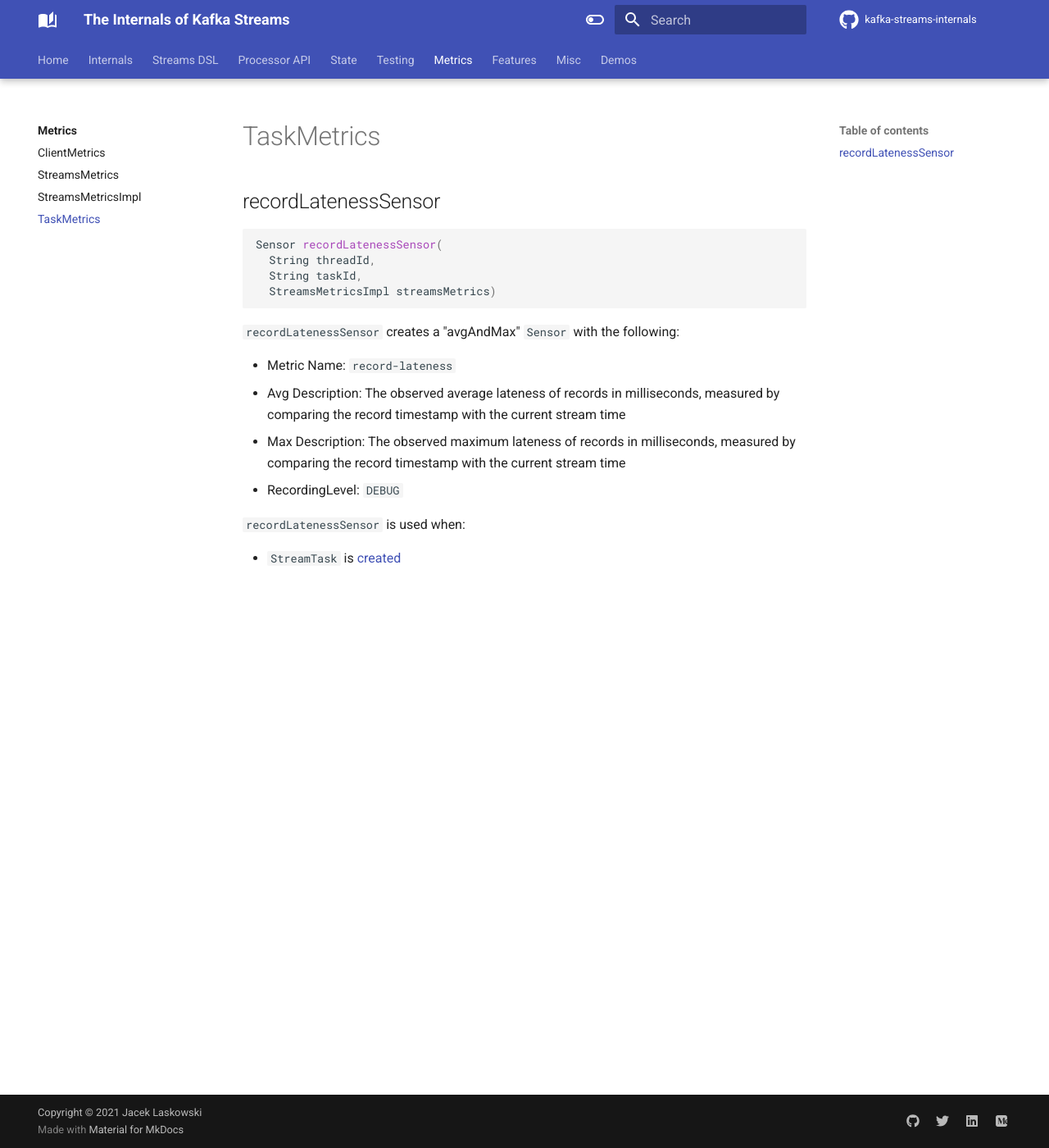
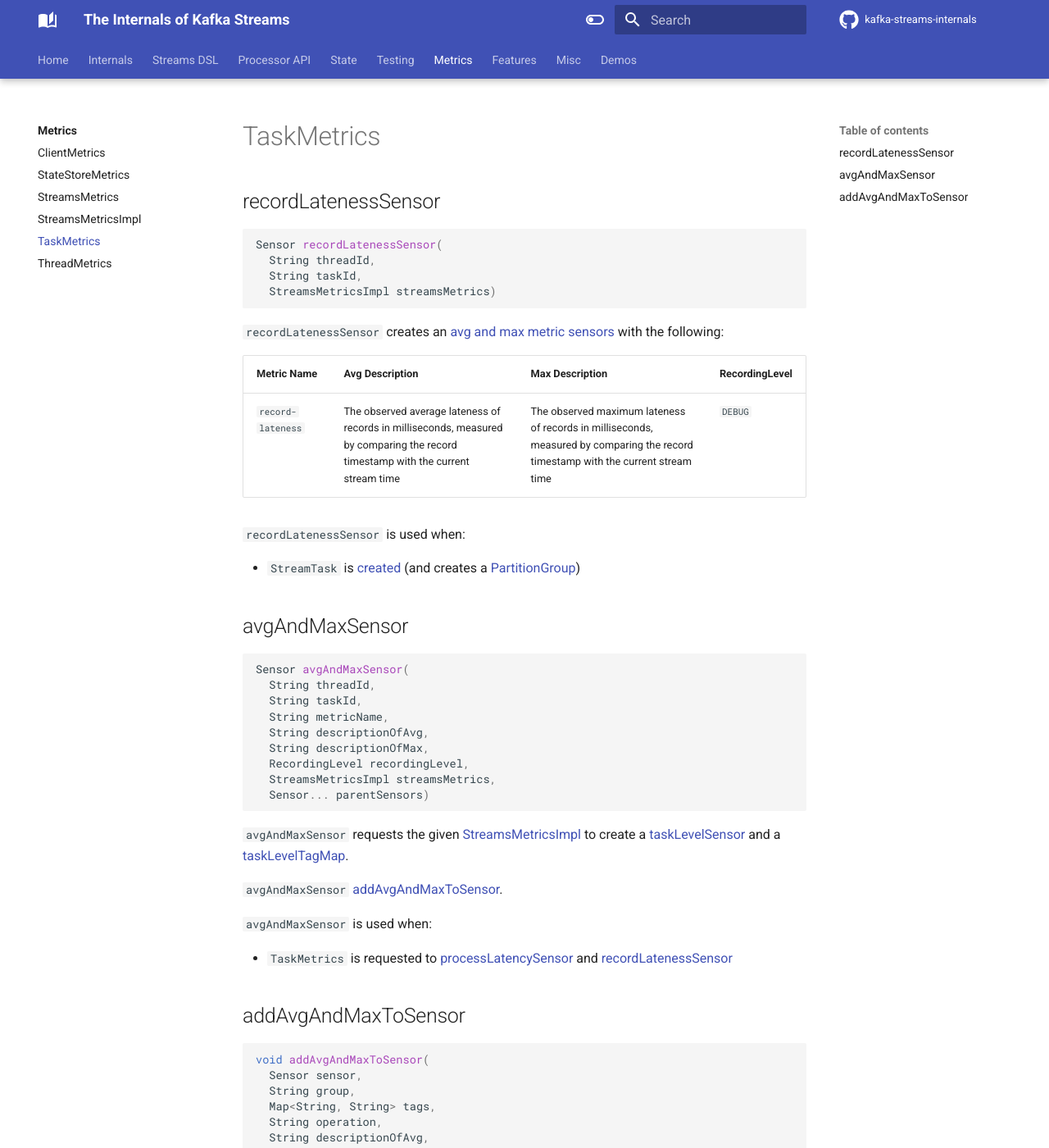
Before and after one commit to japila-books/kafka-streams-internals, an MkDocs documentation site: the page built from docs/metrics/TaskMetrics.md, in a window 1280 px wide and 1400 px high. Shown: the whole window at 82% size. Built offline with MkDocs 1.6.1 and Material for MkDocs 9.7.7, drawn with Linux system fonts in a browser that asks for light colours; comment, search, counter and statistics services are not loaded; some of the changed text lies outside the part shown.

Commit message:
Metric sensors

````diff
--- a/docs/metrics/TaskMetrics.md
+++ b/docs/metrics/TaskMetrics.md
@@ -9,13 +9,55 @@
   StreamsMetricsImpl streamsMetrics)
 ```
 
-`recordLatenessSensor` creates a "avgAndMax" `Sensor` with the following:
+`recordLatenessSensor` creates an [avg and max metric sensors](#avgAndMaxSensor) with the following:
 
-* Metric Name: `record-lateness`
-* Avg Description: The observed average lateness of records in milliseconds, measured by comparing the record timestamp with the current stream time
-* Max Description: The observed maximum lateness of records in milliseconds, measured by comparing the record timestamp with the current stream time
-* RecordingLevel: `DEBUG`
+Metric Name | Avg Description | Max Description | RecordingLevel
+------------|-----------------|-----------------|---------------
+ `record-lateness` | The observed average lateness of records in milliseconds, measured by comparing the record timestamp with the current stream time | The observed maximum lateness of records in milliseconds, measured by comparing the record timestamp with the current stream time | `DEBUG`
 
 `recordLatenessSensor` is used when:
 
-* `StreamTask` is [created](../StreamTask.md#partitionGroup)
+* `StreamTask` is [created](../StreamTask.md#recordLatenessSensor) (and creates a [PartitionGroup](../PartitionGroup.md#recordLatenessSensor))
+
+## <span id="avgAndMaxSensor"> avgAndMaxSensor
+
+```java
+Sensor avgAndMaxSensor(
+  String threadId,
+  String taskId,
+  String metricName,
+  String descriptionOfAvg,
+  String descriptionOfMax,
+  RecordingLevel recordingLevel,
+  StreamsMetricsImpl streamsMetrics,
+  Sensor... parentSensors)
+```
+
+`avgAndMaxSensor` requests the given [StreamsMetricsImpl](StreamsMetricsImpl.md) to create a [taskLevelSensor](StreamsMetricsImpl.md#taskLevelSensor) and a [taskLevelTagMap](StreamsMetricsImpl.md#taskLevelTagMap).
+
+`avgAndMaxSensor` [addAvgAndMaxToSensor](#addAvgAndMaxToSensor).
+
+`avgAndMaxSensor` is used when:
+
+* `TaskMetrics` is requested to [processLatencySensor](#processLatencySensor) and [recordLatenessSensor](#recordLatenessSensor)
+
+## <span id="addAvgAndMaxToSensor"> addAvgAndMaxToSensor
+
+```java
+void addAvgAndMaxToSensor(
+  Sensor sensor,
+  String group,
+  Map<String, String> tags,
+  String operation,
+  String descriptionOfAvg,
+  String descriptionOfMax)
+```
+
+`addAvgAndMaxToSensor`...FIXME
+
+`addAvgAndMaxToSensor` is used when:
+
+* `StreamsMetricsImpl` is requested to [addLatencyRateTotalSensor](StreamsMetricsImpl.md#addLatencyRateTotalSensor) and [addAvgAndMinAndMaxToSensor](StreamsMetricsImpl.md#addAvgAndMinAndMaxToSensor)
+* `TaskMetrics` is requested to [avgAndMaxSensor](#avgAndMaxSensor) and [invocationRateAndCountAndAvgAndMaxLatencySensor](#invocationRateAndCountAndAvgAndMaxLatencySensor)
+* `ThreadMetrics` is requested to [processLatencySensor](ThreadMetrics.md#processLatencySensor), [pollRecordsSensor](ThreadMetrics.md#pollRecordsSensor), [processRecordsSensor](ThreadMetrics.md#processRecordsSensor), [invocationRateAndCountAndAvgAndMaxLatencySensor](ThreadMetrics.md#invocationRateAndCountAndAvgAndMaxLatencySensor)
+* `StateStoreMetrics` is requested to [prefixScanSensor](StateStoreMetrics.md#prefixScanSensor), [sizeOrCountSensor](StateStoreMetrics.md#sizeOrCountSensor), [throughputAndLatencySensor](StateStoreMetrics.md#throughputAndLatencySensor)
--- a/mkdocs.yml
+++ b/mkdocs.yml
@@ -246,9 +246,11 @@
   - Metrics:
     - metrics/index.md
     - ClientMetrics: metrics/ClientMetrics.md
+    - StateStoreMetrics: metrics/StateStoreMetrics.md
     - StreamsMetrics: metrics/StreamsMetrics.md
     - StreamsMetricsImpl: metrics/StreamsMetricsImpl.md
     - TaskMetrics: metrics/TaskMetrics.md
+    - ThreadMetrics: metrics/ThreadMetrics.md
   - Features:
     - Global Stores: global-stores.md
     - Scala API: scala.md
````
Also changed, not shown: docs/PartitionGroup.md (+6 -2 lines), docs/StreamTask.md (+1 -1 lines), docs/metrics/StateStoreMetrics.md (added, +3 -0 lines), docs/metrics/StreamsMetricsImpl.md (+40 -0 lines), docs/metrics/ThreadMetrics.md (added, +3 -0 lines).
